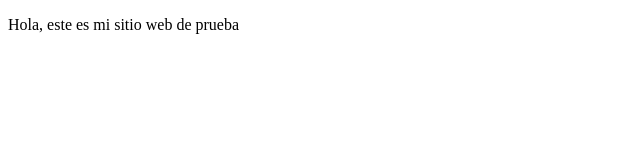
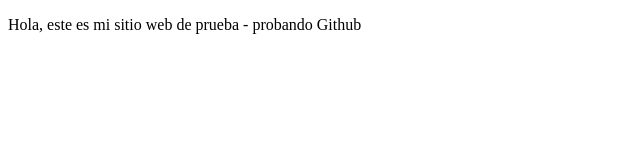
Before and after one commit to cindyp328/ProyectodemoPrework, a plain HTML site: page index.html in a window 1280 px wide. Shown: the whole page, without its empty margins (0-640 px from the left). Drawn offline with Linux system fonts and the light colour scheme.

Commit message:
cambios sitio web

```diff
--- a/index.html
+++ b/index.html
@@ -8,7 +8,7 @@
 </head>
 <body>
     <p>
-        Hola, este es mi sitio web de prueba
+        Hola, este es mi sitio web de prueba - probando Github
     </p>
 </body>
 </html>
```
